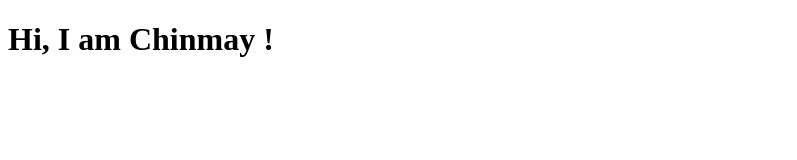
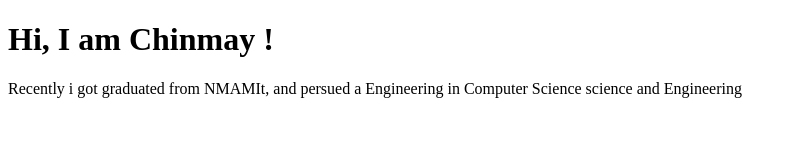
Before and after one commit to chinz14/chinmay-portfolio, a plain HTML site: page index.html in a window 1280 px wide. Shown: the whole page, without its empty margins (0-797 px from the left). Drawn offline with Linux system fonts and the light colour scheme.

Commit message:
refactor: changes in body section

```diff
--- a/index.html
+++ b/index.html
@@ -7,5 +7,6 @@
 </head>
 <body>
     <h1>Hi, I am Chinmay !</h1>
+    Recently i got graduated from NMAMIt, and persued a Engineering in Computer Science science and Engineering
 </body>
 </html>
```
